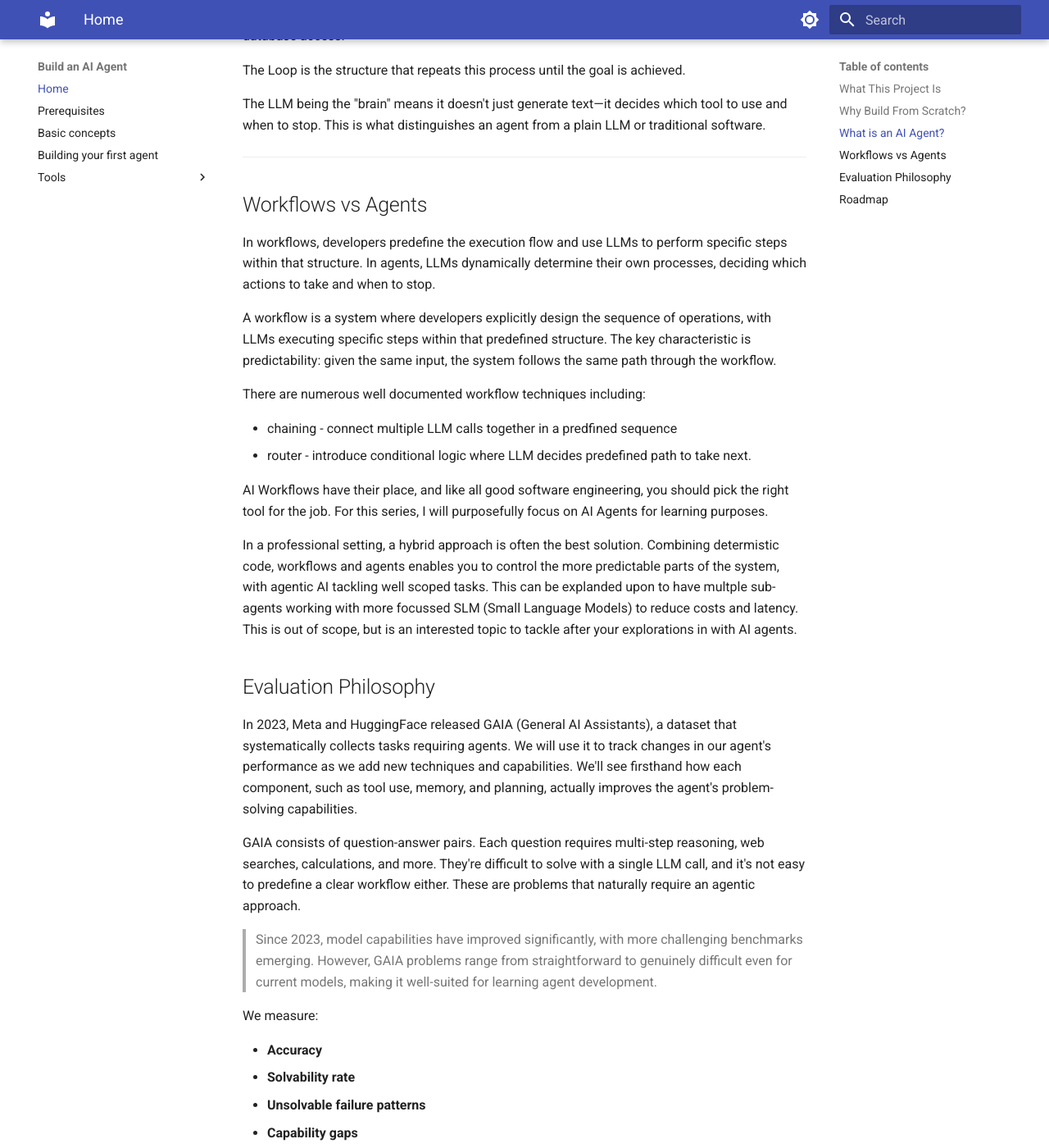
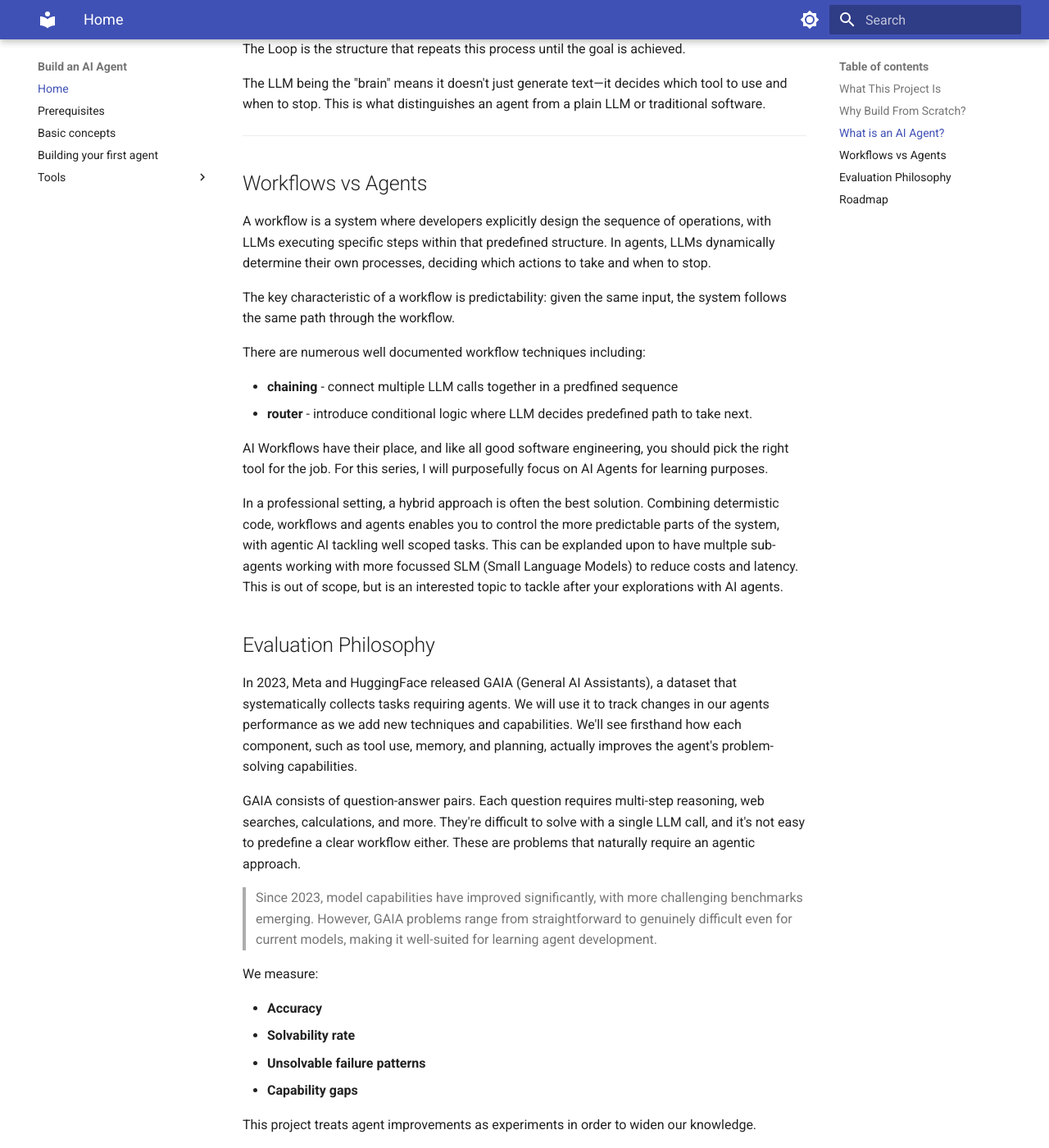
Before and after one commit to rob212/rob-agent, an MkDocs documentation site: the page built from docs/index.md, in a window 1280 px wide and 1400 px high, scrolled down 1240 px. Shown: the whole window at 82% size. Built offline with MkDocs 1.6.1 and Material for MkDocs 9.7.7, drawn with Linux system fonts in a browser that asks for light colours; some of the changed text lies outside the part shown.

Commit message:
spelling mistakes and typo fixes in docs

```diff
--- a/docs/index.md
+++ b/docs/index.md
@@ -1,7 +1,6 @@
 # 🤖 Welcome to Building an AI Agent from scratch
 
-> Building AI agents deliberately.
-> Improving incrementally.
+> Building AI agents deliberately. Improving incrementally.
 
 ---
 
@@ -50,22 +49,22 @@
 
 ## Workflows vs Agents
 
-In workflows, developers predefine the execution flow and use LLMs to perform specific steps within that structure. In agents, LLMs dynamically determine their own processes, deciding which actions to take and when to stop.
+A workflow is a system where developers explicitly design the sequence of operations, with LLMs executing specific steps within that predefined structure. In agents, LLMs dynamically determine their own processes, deciding which actions to take and when to stop.
 
-A workflow is a system where developers explicitly design the sequence of operations, with LLMs executing specific steps within that predefined structure. The key characteristic is predictability: given the same input, the system follows the same path through the workflow.
+The key characteristic of a workflow is predictability: given the same input, the system follows the same path through the workflow.
 
 There are numerous well documented workflow techniques including:
 
-- chaining - connect multiple LLM calls together in a predfined sequence
-- router - introduce conditional logic where LLM decides predefined path to take next.
+- **chaining** - connect multiple LLM calls together in a predfined sequence
+- **router** - introduce conditional logic where LLM decides predefined path to take next.
 
 AI Workflows have their place, and like all good software engineering, you should pick the right tool for the job. For this series, I will purposefully focus on AI Agents for learning purposes.
 
-In a professional setting, a hybrid approach is often the best solution. Combining determistic code, workflows and agents enables you to control the more predictable parts of the system, with agentic AI tackling well scoped tasks. This can be explanded upon to have multple sub-agents working with more focussed SLM (Small Language Models) to reduce costs and latency. This is out of scope, but is an interested topic to tackle after your explorations in with AI agents.
+In a professional setting, a hybrid approach is often the best solution. Combining determistic code, workflows and agents enables you to control the more predictable parts of the system, with agentic AI tackling well scoped tasks. This can be explanded upon to have multple sub-agents working with more focussed SLM (Small Language Models) to reduce costs and latency. This is out of scope, but is an interested topic to tackle after your explorations with AI agents.
 
 ## Evaluation Philosophy
 
-In 2023, Meta and HuggingFace released GAIA (General AI Assistants), a dataset that systematically collects tasks requiring agents. We will use it to track changes in our agent's performance as we add new techniques and capabilities. We'll see firsthand how each component, such as tool use, memory, and planning, actually improves the agent's problem-solving capabilities.
+In 2023, Meta and HuggingFace released GAIA (General AI Assistants), a dataset that systematically collects tasks requiring agents. We will use it to track changes in our agents performance as we add new techniques and capabilities. We'll see firsthand how each component, such as tool use, memory, and planning, actually improves the agent's problem-solving capabilities.
 
 GAIA consists of question-answer pairs. Each question requires multi-step reasoning, web searches, calculations, and more. They're difficult to solve with a single LLM call, and it's not easy to predefine a clear workflow either. These are problems that naturally require an agentic approach.
 
@@ -78,7 +77,7 @@
 - **Unsolvable failure patterns**
 - **Capability gaps**
 
-This project treats agent improvements as experiments — not assumptions.
+This project treats agent improvements as experiments in order to widen our knowledge.
 
 ---
 
```
Also changed, not shown: docs/basic-concepts.md (+3 -3 lines), docs/prerequisites.md (+6 -5 lines).
